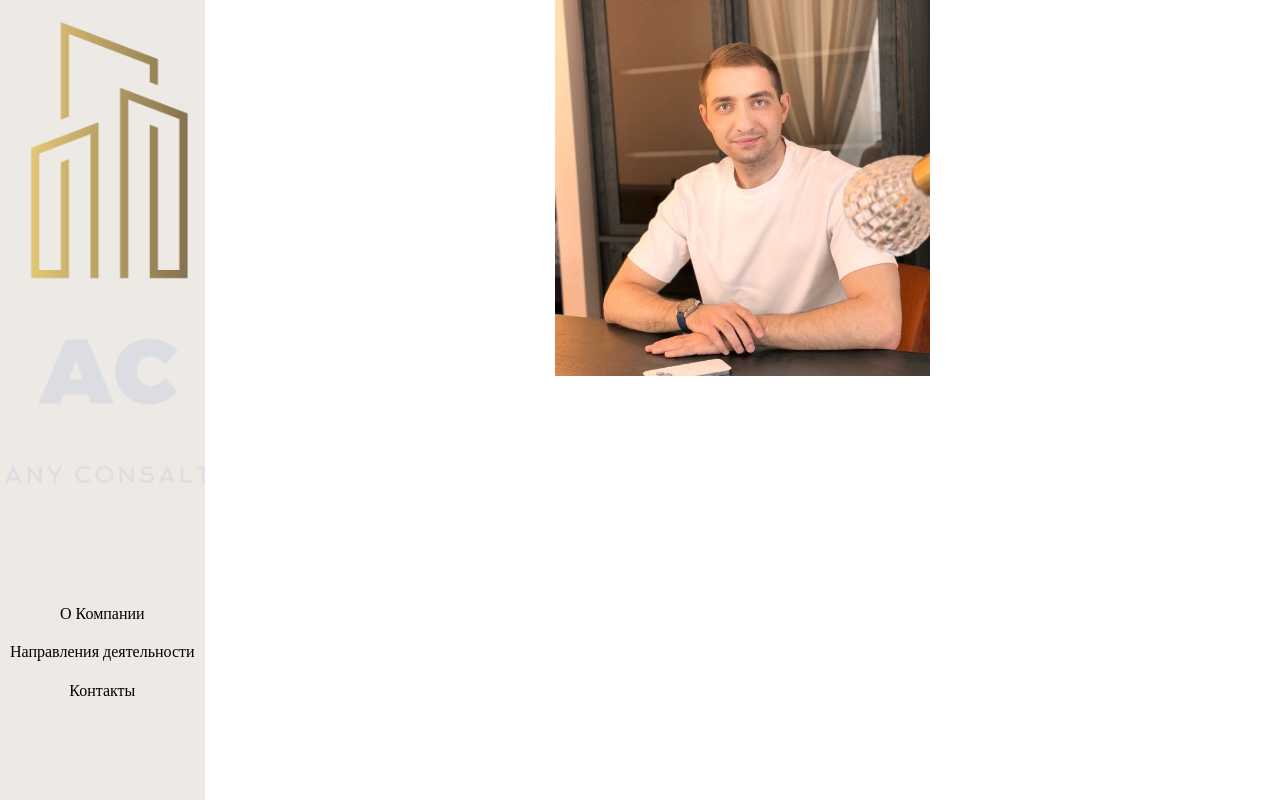
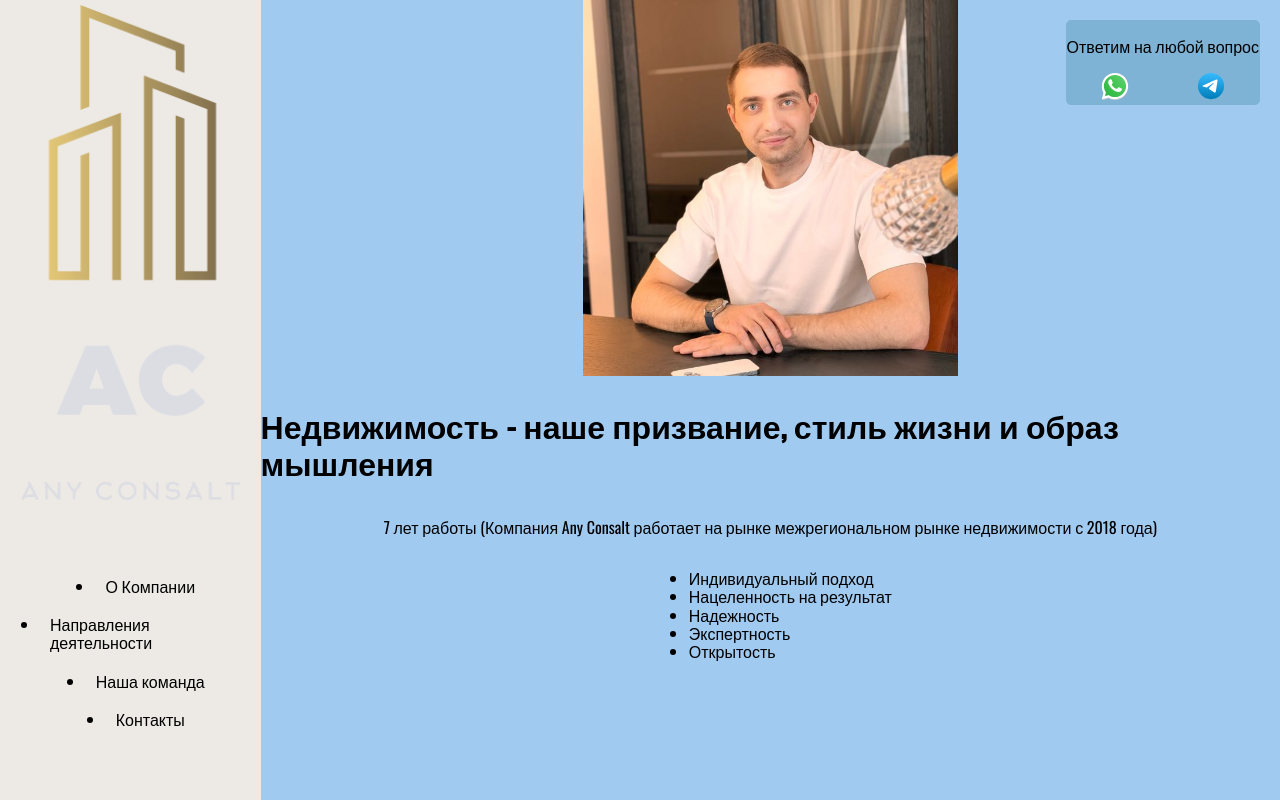
Before and after one commit to DmitriySir/russ, a plain HTML site: page index.html in a window 1280 px wide. Drawn offline with nearby package versions, Linux system fonts and the light colour scheme.

Commit message:
Add files via upload

```diff
--- a/index.html
+++ b/index.html
@@ -8,6 +8,9 @@
     />
     <link rel="stylesheet" href="style.css" />
     <link rel="stylesheet" href="normalize.css" />
+    <link rel="preconnect" href="https://fonts.googleapis.com">
+<link rel="preconnect" href="https://fonts.gstatic.com" crossorigin>
+<link href="https://fonts.googleapis.com/css2?family=Oswald&display=swap" rel="stylesheet">
     <title>Сайт Расула</title>
   </head>
   <body>
@@ -22,6 +25,10 @@
               <li class="menu__item" onclick="toggleServices()">
                 Направления деятельности
               </li>
+              <li class="menu__item" onclick="toggleCommands()">
+                Наша команда
+              </li>
+
               <li class="menu__item" onclick="toggleContact()">Контакты</li>
             </ul>
           </div>
@@ -36,8 +43,17 @@
           <img class="main__wrapper-img" src="./img/ras.jpg" />
         </div>
         <!-- Список о компании -->
-        <div class="about-company" id="aboutCompany" style="display: none">
-          <p>Информация о компании...</p>
+        <div class="command-list" id="aboutCompany">
+          <h1>Недвижимость -  наше призвание, стиль жизни и образ мышления</h1>
+          <p>
+            7 лет работы (Компания Any Consalt работает на рынке межрегиональном рынке недвижимости с 2018 года)</p>
+            <ul>
+              <li>Индивидуальный подход</li>
+              <li>Нацеленность на результат</li>
+              <li>Надежность</li>
+              <li>Экспертность</li>
+              <li>Открытость</li>
+            </ul>
         </div>
         <!-- Список услуг -->
         <div class="services-list" id="servicesList">
@@ -71,6 +87,10 @@
           </ul>
         </div>
         <!-- Список контактов -->
+        <div class="about-company" id="command" style="display: none">
+          <p>Наша команда</p>
+        </div>
+        <!-- Список контактов -->
         <div class="contact" id="contact" style="display: none">
           <p>Телефон: <a href="tel:+7 965 192-10-55">+7 965 192-10-55</a></p>
           <p>
@@ -83,9 +103,9 @@
             <div class="address__item">
               Адрес в Москве: ул. Тверская, д. 18, корп. 1
               <iframe
-                src="https://yandex.ru/map-widget/v1/?um=constructor%3A32331af1fc18a28f7512223b138a17d7a5e1dba5d38cd2da4c75d969b5f420e8&amp;source=constructor"
-                width="400"
-                height="300"
+                src="https://yandex.ru/map-widget/v1/?um=constructor%3Aec3da6f76e4dbb76cf8c273e60e029f5c10a64d7697b0c38136ebaa73ad13aa7&amp;source=constructor"
+                width="300"
+                height="250"
                 frameborder="0"
               ></iframe>
             </div>
@@ -94,14 +114,26 @@
               Esenyurt/İstanbul
               <iframe
                 src="https://yandex.ru/map-widget/v1/?um=constructor%3A32331af1fc18a28f7512223b138a17d7a5e1dba5d38cd2da4c75d969b5f420e8&amp;source=constructor"
-                width="400"
-                height="300"
+                width="300"
+                height="250"
                 frameborder="0"
               ></iframe>
             </div>
           </div>
         </div>
       </main>
+      <div class="answer">
+        <div class="answer__content">
+          <p>Ответим на любой вопрос</p>
+          <div class="answer__anchor">
+          <a href="https://api.whatsapp.com/send?phone=79651921055" target="_blank" rel="noopener noreferrer">
+            <img src="./img/whatsapp-svgrepo-com.svg" alt="Связаться через WhatsApp" />
+          </a>
+          <a href="https://api.whatsapp.com/send?phone=79651921055" target="_blank" rel="noopener noreferrer">
+            <img src="./img/telegram-svgrepo-com.svg" alt="Связаться через Telegram" />
+          </a>
+          </div>
+      </div>
     </div>
 
     <!-- Подключение файла script.js -->
--- a/script.js
+++ b/script.js
@@ -2,37 +2,51 @@ function toggleServices() {
     const servicesList = document.getElementById("servicesList");
     const aboutList = document.getElementById("aboutCompany");
     const contactList = document.getElementById("contact");
-
+    const command = document.getElementById("command");
     // Закрываем другие списки
     if (aboutList) aboutList.style.display = "none";
     if (contactList) contactList.style.display = "none";
-
+    if (command) command.style.display = "none";
     // Переключаем видимость списка услуг
-    servicesList.style.display = (servicesList.style.display === "none" || servicesList.style.display === "") ? "block" : "none";
+    servicesList.style.display = (servicesList.style.display === "none" || servicesList.style.display === "") ? "flex" : "none";
 }
 
 function toggleAbout() {
     const aboutList = document.getElementById("aboutCompany");
     const servicesList = document.getElementById("servicesList");
     const contactList = document.getElementById("contact");
-
+    const command = document.getElementById("command");
     // Закрываем другие списки
     if (servicesList) servicesList.style.display = "none";
     if (contactList) contactList.style.display = "none";
-
+    if (command) command.style.display = "none";
     // Переключаем видимость списка о компании
-    aboutList.style.display = (aboutList.style.display === "none" || aboutList.style.display === "") ? "block" : "none";
+    aboutList.style.display = (aboutList.style.display === "none" || aboutList.style.display === "") ? "flex" : "none";
 }
 
 function toggleContact() {
     const contactList = document.getElementById("contact");
     const servicesList = document.getElementById("servicesList");
     const aboutList = document.getElementById("aboutCompany");
+    const command = document.getElementById("command");
+    // Закрываем другие списки
+    if (servicesList) servicesList.style.display = "none";
+    if (aboutList) aboutList.style.display = "none";
+    if (command) command.style.display = "none";
+    // Переключаем видимость списка контактов
+    contactList.style.display = (contactList.style.display === "none" || contactList.style.display === "") ? "flex" : "none";
+}
+
+function toggleCommands() { // Исправлено название функции
+    const contactList = document.getElementById("contact");
+    const servicesList = document.getElementById("servicesList");
+    const aboutList = document.getElementById("aboutCompany");
+    const command = document.getElementById("command");
 
     // Закрываем другие списки
     if (servicesList) servicesList.style.display = "none";
     if (aboutList) aboutList.style.display = "none";
-
+    if (contactList) contactList.style.display = "none";
     // Переключаем видимость списка контактов
-    contactList.style.display = (contactList.style.display === "none" || contactList.style.display === "") ? "block" : "none";
+    command.style.display = (command.style.display === "none" || command.style.display === "") ? "flex" : "none";
 }
--- a/style.css
+++ b/style.css
@@ -1,14 +1,25 @@
-ul,
+/* ul,
 ol {
     list-style: none;
     padding: 0;
     margin: 0;
-}
+} */
 
 li {
     padding: 0;
     margin: 0;
 }
+
+body {
+    font-family: 'Oswald', sans-serif;
+    /* Используем шрифт Oswald */
+    margin: 0;
+    padding: 0;
+    background-color: #A1CAF1;
+    /* Пример фона */
+}
+
+
 
 .main__wrapper {
     display: flex;
@@ -137,11 +148,22 @@ li {
     .contact {
         display: none;
         margin-top: 10px;
+        flex-direction: column;
+        align-items: center;
     }
 
     .services-list {
         display: none;
         margin-top: 10px;
+        flex-direction: column;
+        align-items: center;
+    }
+
+    .command-list {
+        display: flex;
+        margin-top: 10px;
+        flex-direction: column;
+        align-items: center;
     }
 
     .menu {
@@ -168,12 +190,34 @@ li {
     }
 
     .adress {
+
         display: flex;
-        justify-content: space-around;
+        justify-content: space-evenly;
+        flex-direction: row;
+        width: 100%;
     }
 
     .address__item {
         display: flex;
         flex-direction: column;
     }
+
+    .answer {
+        position: absolute;
+        right: 20px;
+        top: 20px;
+        background: #7FB3D5;
+        border: solid 1px #7FB3D5;
+        border-radius: 5px;
+    }
+
+    .answer__content {
+        display: flex;
+        flex-direction: column;
+    }
+
+    .answer__anchor {
+        display: flex;
+        justify-content: space-around
+    }
 }
```
Also changed, not shown: img/telegram-svgrepo-com.svg (added), img/whatsapp-svgrepo-com.svg (added).
